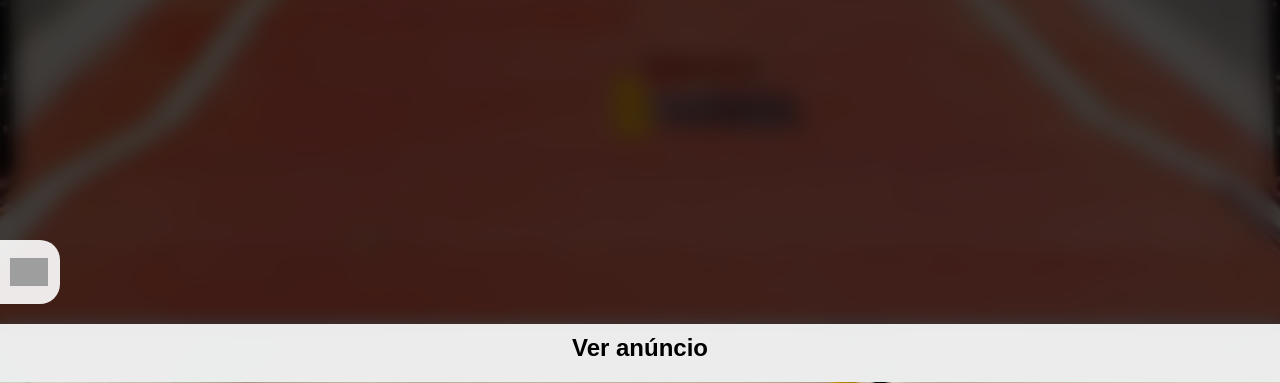
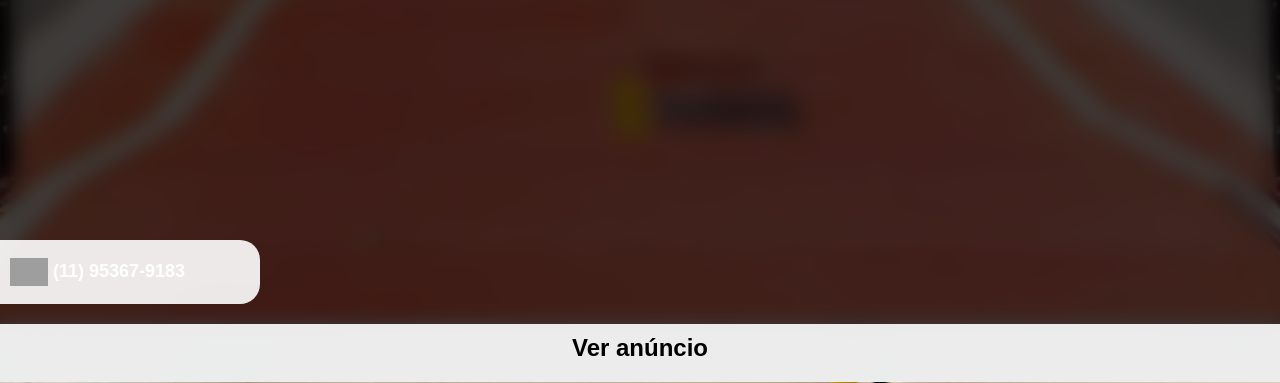
Before and after one commit to WillGolden80742/CRV, a PHP site: page / in a window 1280 px wide. Shown: the part 2276-2659 px from the top of the page. Run offline with PHP 8.4, Linux system fonts and the light colour scheme; grey boxes are pictures that could not be loaded.

Commit message:
Update index.php

```diff
--- a/index.php
+++ b/index.php
@@ -165,7 +165,7 @@
             .details {
                 position: fixed;
                 background: rgba(255, 255, 255, 0.9);
-                width: 50px;
+                width: 250px;
                 left: 0;
                 bottom: 50%;
                 margin-bottom: 20px;
@@ -174,9 +174,6 @@
                 padding-left: 10px;
             }
 
-            .details .highlight span {
-                display: none;
-            }
 
             img {
                 width: 100%;
```
